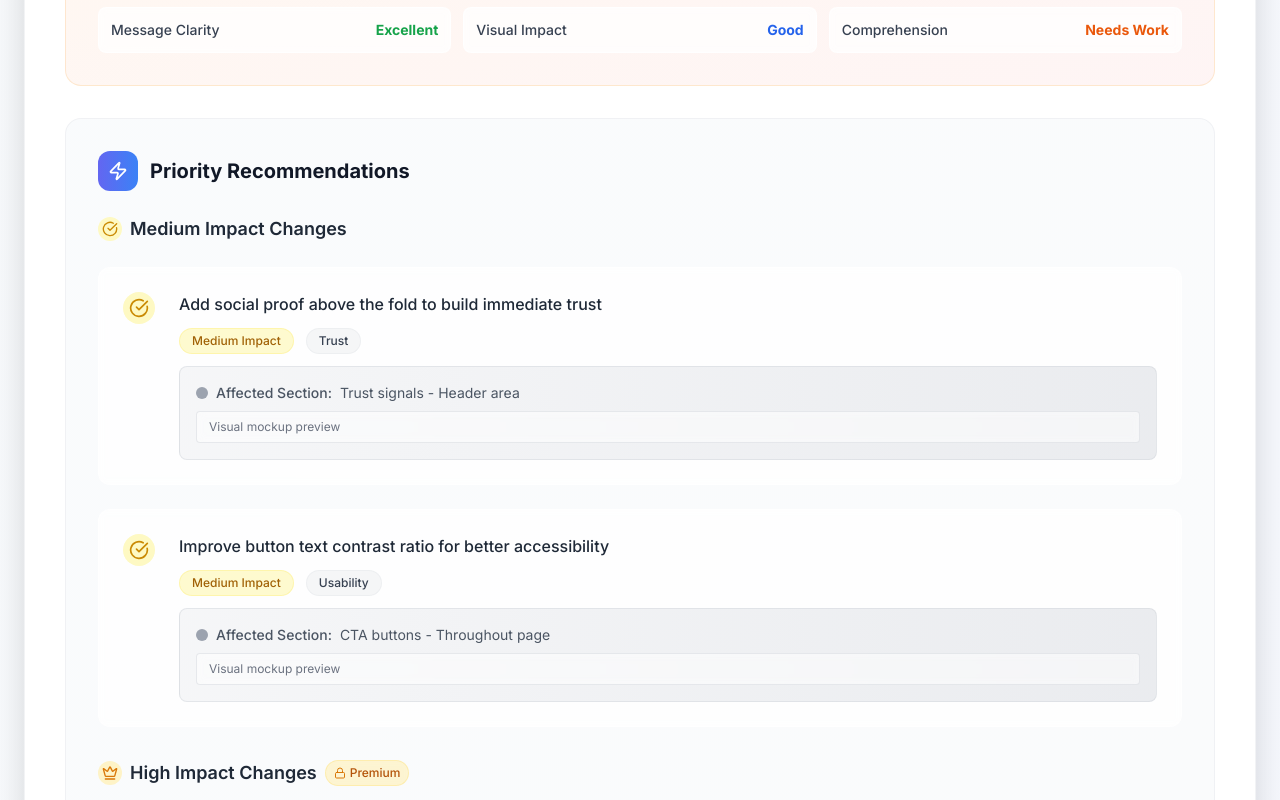
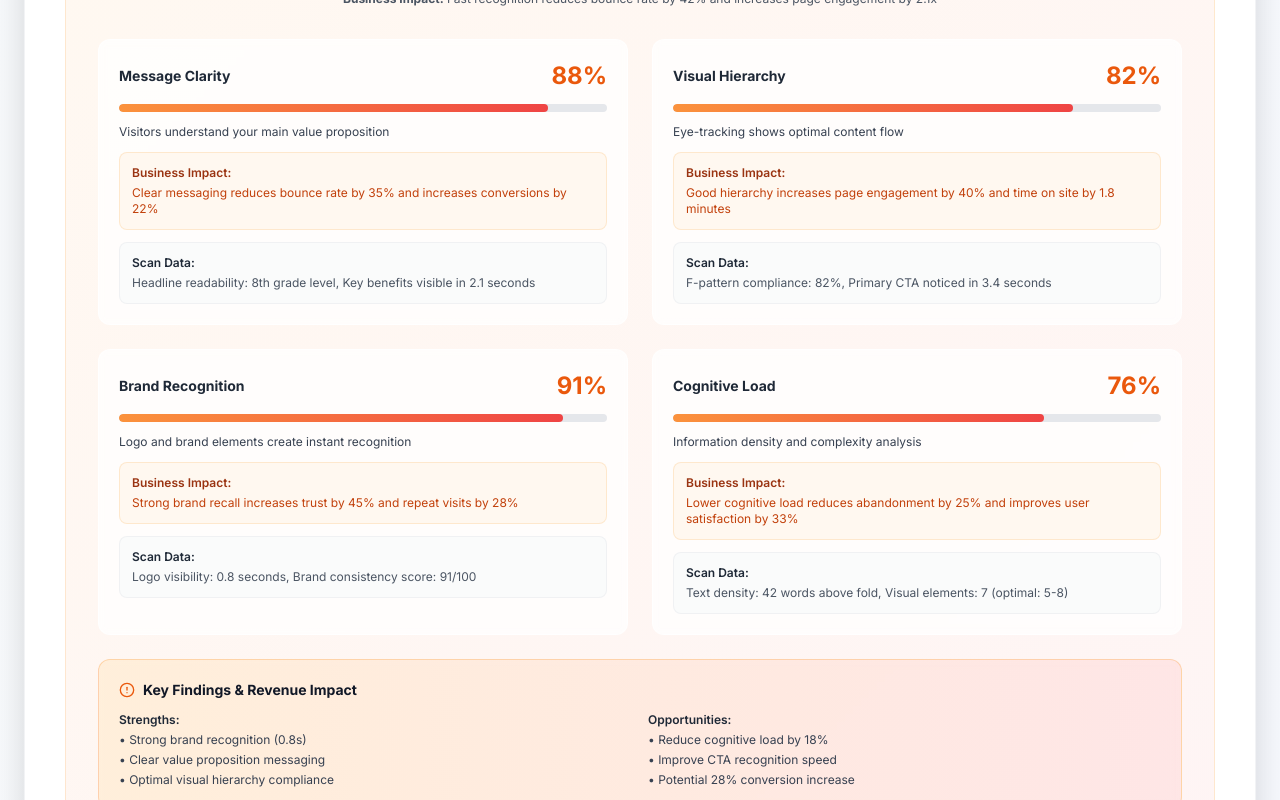
Before and after one commit to kluivstar/Insightoro-FE, a React (Vite) app: page / in a window 1280 px wide. Shown: the part 6060-6860 px from the top of the page. Built offline with nearby package versions, Linux system fonts and the light colour scheme.

Commit message:
Enhance 5-second test details
Added more details to the 5-second test section based on scan data and business impact.

```diff
--- a/src/components/DemoSection.tsx
+++ b/src/components/DemoSection.tsx
@@ -92,6 +92,38 @@ const DemoSection = () => {
     "Move testimonials 200px higher on page",
     "Change CTA text from 'Learn More' to 'Get Started'",
     "Add urgency indicator to special offer"
+  ];
+
+  // New detailed First 5 Second Test data
+  const firstFiveSecondData = [
+    {
+      metric: "Message Clarity",
+      score: 88,
+      description: "Visitors understand your main value proposition",
+      businessImpact: "Clear messaging reduces bounce rate by 35% and increases conversions by 22%",
+      scanData: "Headline readability: 8th grade level, Key benefits visible in 2.1 seconds"
+    },
+    {
+      metric: "Visual Hierarchy",
+      score: 82,
+      description: "Eye-tracking shows optimal content flow",
+      businessImpact: "Good hierarchy increases page engagement by 40% and time on site by 1.8 minutes",
+      scanData: "F-pattern compliance: 82%, Primary CTA noticed in 3.4 seconds"
+    },
+    {
+      metric: "Brand Recognition",
+      score: 91,
+      description: "Logo and brand elements create instant recognition",
+      businessImpact: "Strong brand recall increases trust by 45% and repeat visits by 28%",
+      scanData: "Logo visibility: 0.8 seconds, Brand consistency score: 91/100"
+    },
+    {
+      metric: "Cognitive Load",
+      score: 76,
+      description: "Information density and complexity analysis",
+      businessImpact: "Lower cognitive load reduces abandonment by 25% and improves user satisfaction by 33%",
+      scanData: "Text density: 42 words above fold, Visual elements: 7 (optimal: 5-8)"
+    }
   ];
 
   return (
@@ -263,13 +295,13 @@ const DemoSection = () => {
                   </div>
                 </div>
 
-                {/* First 5 Second Test */}
+                {/* Enhanced First 5 Second Test */}
                 <div className="bg-gradient-to-br from-orange-50/80 to-red-50/80 backdrop-blur-sm p-6 md:p-8 rounded-2xl border border-orange-200/50 mb-8">
                   <div className="flex items-center gap-3 mb-6">
                     <div className="w-10 h-10 bg-gradient-to-r from-orange-500 to-red-500 rounded-xl flex items-center justify-center">
                       <Timer className="w-5 h-5 text-white" />
                     </div>
-                    <h4 className="text-lg md:text-xl font-bold text-gray-900">First 5 Second Test</h4>
+                    <h4 className="text-lg md:text-xl font-bold text-gray-900">First 5 Second Test - Detailed Analysis</h4>
                     <Tooltip>
                       <TooltipTrigger asChild>
                         <button className="text-gray-400 hover:text-gray-600">
@@ -277,31 +309,76 @@ const DemoSection = () => {
                         </button>
                       </TooltipTrigger>
                       <TooltipContent>
-                        <p className="max-w-xs">Tests whether visitors can understand what you do and why it matters within 5 seconds</p>
+                        <p className="max-w-xs">Comprehensive analysis of how visitors process your page in the critical first 5 seconds</p>
                       </TooltipContent>
                     </Tooltip>
                   </div>
 
-                  <div className="text-center mb-6">
+                  <div className="text-center mb-8">
                     <div className="text-4xl md:text-6xl font-bold bg-gradient-to-r from-orange-600 to-red-600 bg-clip-text text-transparent mb-2">4.2s</div>
-                    <div className="text-sm text-gray-600 mb-4">Recognition time - Good performance</div>
-                    <div className="text-xs text-orange-600 font-medium bg-orange-100/70 backdrop-blur-sm px-3 py-2 rounded-full inline-block border border-orange-200/50">
+                    <div className="text-sm text-gray-600 mb-2">Average recognition time</div>
+                    <div className="text-xs text-orange-600 font-medium bg-orange-100/70 backdrop-blur-sm px-3 py-2 rounded-full inline-block border border-orange-200/50 mb-4">
                       85% visitors understand your value proposition quickly
+                    </div>
+                    <div className="text-xs text-gray-600">
+                      <strong>Business Impact:</strong> Fast recognition reduces bounce rate by 42% and increases page engagement by 2.1x
                     </div>
                   </div>
 
-                  <div className="grid md:grid-cols-3 gap-3">
-                    <div className="flex justify-between items-center p-3 bg-white/80 backdrop-blur-sm rounded-lg border border-white/80">
-                      <span className="text-xs md:text-sm font-medium text-gray-700">Message Clarity</span>
-                      <span className="text-xs md:text-sm font-bold text-green-600">Excellent</span>
-                    </div>
-                    <div className="flex justify-between items-center p-3 bg-white/80 backdrop-blur-sm rounded-lg border border-white/80">
-                      <span className="text-xs md:text-sm font-medium text-gray-700">Visual Impact</span>
-                      <span className="text-xs md:text-sm font-bold text-blue-600">Good</span>
-                    </div>
-                    <div className="flex justify-between items-center p-3 bg-white/80 backdrop-blur-sm rounded-lg border border-white/80">
-                      <span className="text-xs md:text-sm font-medium text-gray-700">Comprehension</span>
-                      <span className="text-xs md:text-sm font-bold text-orange-600">Needs Work</span>
+                  {/* Detailed metrics grid */}
+                  <div className="grid md:grid-cols-2 gap-6 mb-6">
+                    {firstFiveSecondData.map((item, index) => (
+                      <div key={index} className="bg-white/80 backdrop-blur-sm p-5 rounded-xl border border-white/80">
+                        <div className="flex items-center justify-between mb-3">
+                          <h5 className="text-sm font-bold text-gray-800">{item.metric}</h5>
+                          <div className="text-2xl font-bold text-orange-600">{item.score}%</div>
+                        </div>
+
+                        <div className="h-2 bg-gray-200 rounded-full overflow-hidden mb-3">
+                          <div
+                            className="h-full bg-gradient-to-r from-orange-400 to-red-500 rounded-full transition-all duration-1000"
+                            style={{ width: `${item.score}%` }}
+                          ></div>
+                        </div>
+
+                        <p className="text-xs text-gray-700 mb-3">{item.description}</p>
+
+                        <div className="bg-orange-50/80 backdrop-blur-sm p-3 rounded-lg border border-orange-200/50 mb-3">
+                          <div className="text-xs font-semibold text-orange-800 mb-1">Business Impact:</div>
+                          <div className="text-xs text-orange-700">{item.businessImpact}</div>
+                        </div>
+
+                        <div className="bg-gray-50/80 backdrop-blur-sm p-3 rounded-lg border border-gray-200/50">
+                          <div className="text-xs font-semibold text-gray-800 mb-1">Scan Data:</div>
+                          <div className="text-xs text-gray-600">{item.scanData}</div>
+                        </div>
+                      </div>
+                    ))}
+                  </div>
+
+                  {/* Key findings summary */}
+                  <div className="bg-gradient-to-r from-orange-100/80 to-red-100/80 backdrop-blur-sm p-5 rounded-xl border border-orange-300/50">
+                    <h5 className="text-sm font-bold text-gray-900 mb-3 flex items-center gap-2">
+                      <AlertCircle className="w-4 h-4 text-orange-600" />
+                      Key Findings & Revenue Impact
+                    </h5>
+                    <div className="grid md:grid-cols-2 gap-4 text-xs">
+                      <div>
+                        <div className="font-semibold text-gray-800 mb-1">Strengths:</div>
+                        <ul className="text-gray-700 space-y-1">
+                          <li>• Strong brand recognition (0.8s)</li>
+                          <li>• Clear value proposition messaging</li>
+                          <li>• Optimal visual hierarchy compliance</li>
+                        </ul>
+                      </div>
+                      <div>
+                        <div className="font-semibold text-gray-800 mb-1">Opportunities:</div>
+                        <ul className="text-gray-700 space-y-1">
+                          <li>• Reduce cognitive load by 18%</li>
+                          <li>• Improve CTA recognition speed</li>
+                          <li>• Potential 28% conversion increase</li>
+                        </ul>
+                      </div>
                     </div>
                   </div>
                 </div>
```
